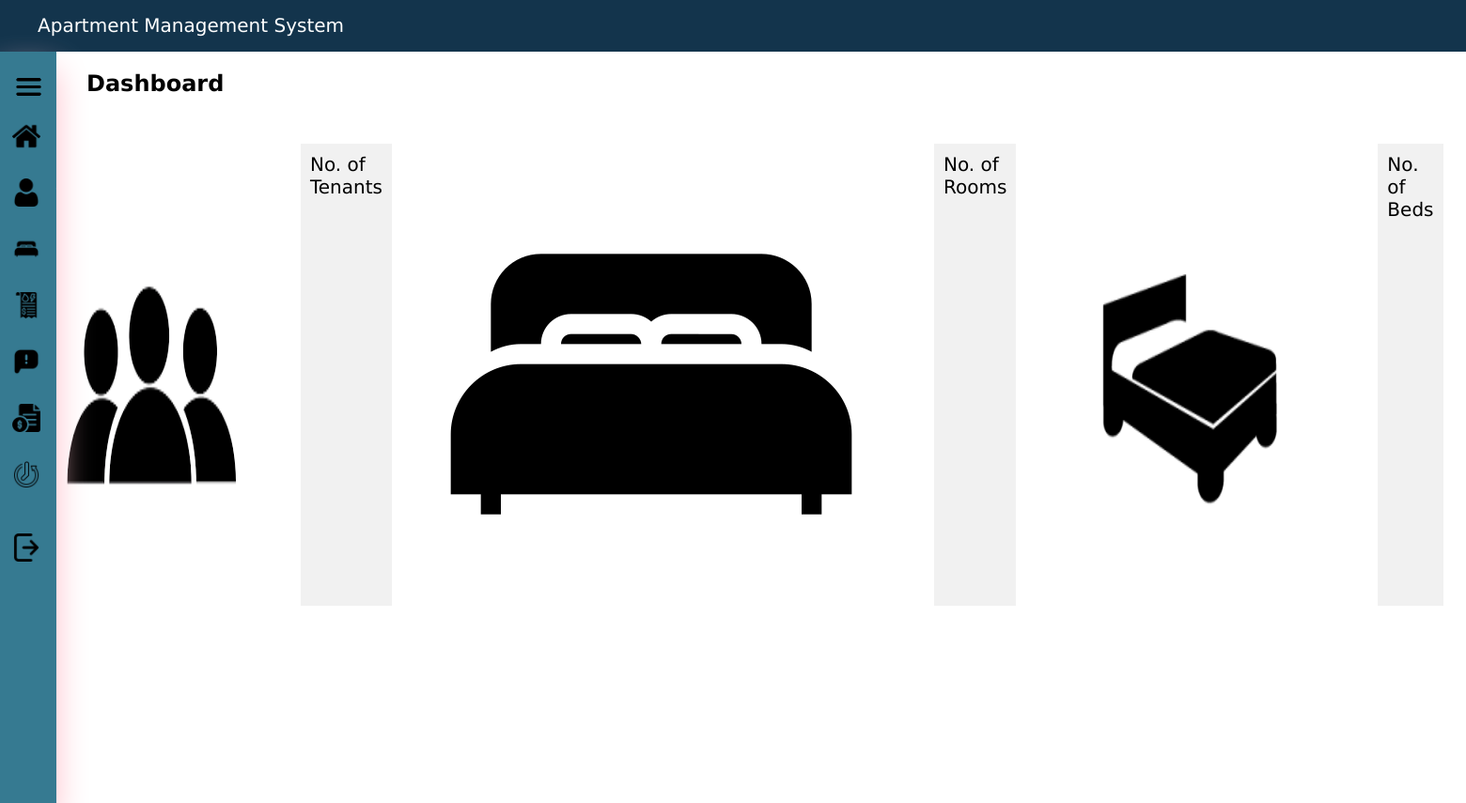
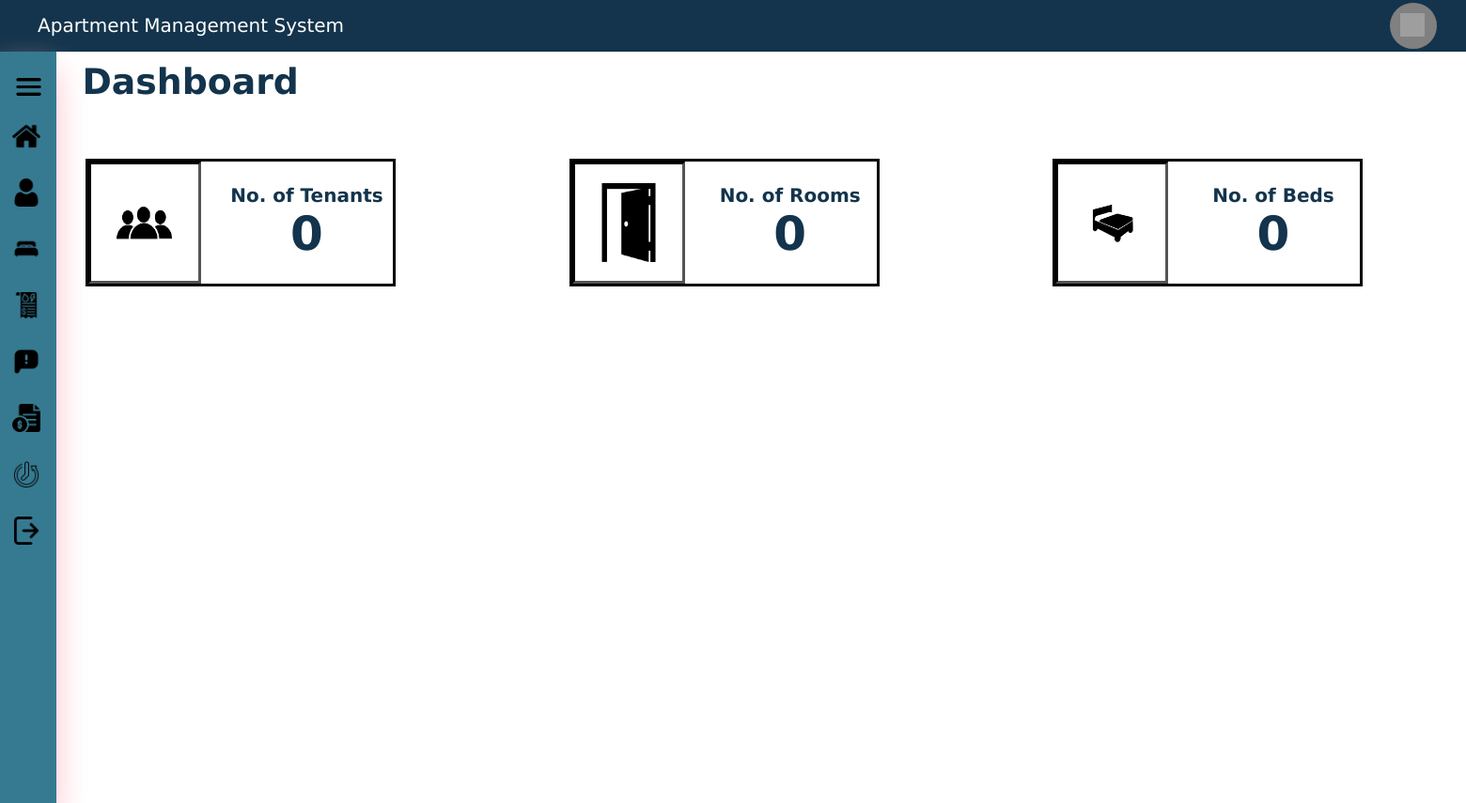
Before and after one commit to chanie55/AMSProject, a PHP site: page /adminDashboard.html in a window 1560 px wide. Shown: the whole page at 94% size. Run offline with PHP 8.4, Linux system fonts and the light colour scheme; grey boxes are pictures that could not be loaded.

Commit message:
mUpdated

```diff
--- a/adminDashboard.html
+++ b/adminDashboard.html
@@ -8,7 +8,11 @@
             <h3>
                 Apartment Management System
             </h3>
+
+              <a> <img src="photos\header.png"> </a>
         </header>
+
+        <section class="body">
 
             <nav>
                 <ul>
@@ -54,11 +58,42 @@
                 </ul>
             </nav>
 
+    <!-- 3 notification buttons basta ana  -->
+            <section class="section-body">
                 <h2> Dashboard </h2>
                 <div class="flex-container">
-            <img src="photos\tenants.png" alt="tenant"> <div class = "tenant">No. of Tenants </div>
-            <img src="photos\room.png" alt="room"> <div class = "roomNo">No. of Rooms</div>
-            <img src="photos\beds.png" alt="beds"> <div class = "bed">No. of Beds</div>
+                    <div class="card tenant">
+                        <img src="photos\tenants.png" alt="tenant">
+
+                        <div class="text tenants">
+                        <p>No. of Tenants</p>
+                        <p class="value">0</p>
+
                     </div>
+                    </div>
+
+                    <div class="card roomNo">
+                        <img src="photos\number of room.png" alt="room">
+
+                        <div class="text rooms">
+                            <p>No. of Rooms</p>
+                            <p class="value">0</p>
+                        </div>
+                    </div>
+
+                    <div class="card bed">
+                        <img src="photos\beds.png" alt="beds">
+
+                        <div class="text beds">
+                            <p>No. of Beds</p>
+
+                            <p class="value">0</p>
+                        </div>
+                    </div>
+                </div>
+            </section>
+
+
+        </section>
     </body>
 </html>
--- a/css/aDashboard.css
+++ b/css/aDashboard.css
@@ -15,6 +15,7 @@ header {
     width: 100%;
     background-color: rgba(19, 52, 76, 1);
     height: 55px;
+
 }
 
 
@@ -27,17 +28,51 @@ h3 {
     padding-left: 40px;
 }
 
+/* header na button */
+header a {
+    background-color: gray;
+    border-radius: 50%;
+    overflow: hidden;
+    width: 30px;
+    height: 20px;
+    margin-right: 2%;
+    margin-top: 3px;
+    margin-bottom: 5px;
+
+}
+header :hover{
+    opacity: 1.0;
+}
+header img{
+    overflow: hidden;
+    position: center;
+    width: 30px;
+    height: 25px;
+    padding-right: 10%;
+    padding-left: 3%;
+    margin-top: 2%;
+}
+
+
+.body {
+    position: relative;
+    display: grid;
+    grid-template-columns: 4% auto;
+    width: 100%;
+}
+
 nav {
-    position: absolute;
-    top: 55px;
+    position: sticky;
+    height: 100vh;
+    top: 0;
     bottom: 0;
-    height: 100%;
     left: 0;
     background: rgba(54, 122, 145, 1);
     width: 60px;
     overflow: hidden;
     transition: width 0.2s linear;
     box-shadow: 0 20px 35px pink;
+    z-index: 1;
 }
 
 
@@ -98,7 +133,6 @@ a {
 
 .nav-item {
     position: relative;
-    top: 7px;
     margin-left: 0px;
 }
 
@@ -109,45 +143,70 @@ a:hover {
 nav:hover{
     width: 200px;
     transition: all 0.5s ease;
+
 }
 
-.logout {
+/* .logout {
     position: relative;
     margin-top: 30%;
+} */
+
+/* WORD NA DASHBOARD*/
+h2 {
+    margin: 10px 20px;
+    color: rgba(19, 52, 76, 1);
+    font-size: 1cm;
+    padding-left:5px ;
+}
+/* design sa 3 notification buttons basta ana */
+.flex-container {
+    display: flex;
+    justify-content: space-between;
+    margin: 60px 10px;
+    padding-left:19px ;
+    padding-right: 100px;
 }
 
-h2 {
-    margin-left: 92px;
-    margin-top: 20px;
-    margin-bottom: 0px;
-}
-.flex-container {
+.flex-container > div {
+    background-color: #ffffff;
+    font-weight: bold;
+    border: black;
+    color: rgba(19, 52, 76, 1);
+    border-style: solid;
+    justify-content: center;
+    font-size: 20px;
     display: flex;
-    margin: 50px;
+    align-items: center;
+    width: 330px;
 
 }
-.flex-container > div {
-    background-color: #f1f1f1;
+.card img{
+    height: 130px;
+    width: 120px;
+    padding: 20px;
+    border: black;
+    border-style: inset;
+}
+
+.card p{
+    margin-left: 20px;
+    position: center;
+
+}
+
+
+/* TUNG MGA WORDS SA BOX */
+
+.text {
+    text-align: center;
+    padding: 10px;
+    flex: auto;
+    flex-direction: column;
+    align-items: center;
     justify-content: center;
-    margin: 20px;
-    margin-left: 45px;
-    margin-top: 0px;
-    padding: 10px;
     font-size: 20px;
-  }
+}
+.value{
+    font-size: 50px;
 
-.tenant {
-    width: 15%;
-    padding-top: 60px;
-    margin-top: 0px;
 }
-.roomNo{
-    width: 15%;
-    padding-top: 60px;
-    margin-top: 0px;
-}
-.bed{
-    width: 15%;
-    padding-top: 60px;
-    margin-top: 0px;
-}
```
Lines whose indentation alone changed are shown as unchanged.
